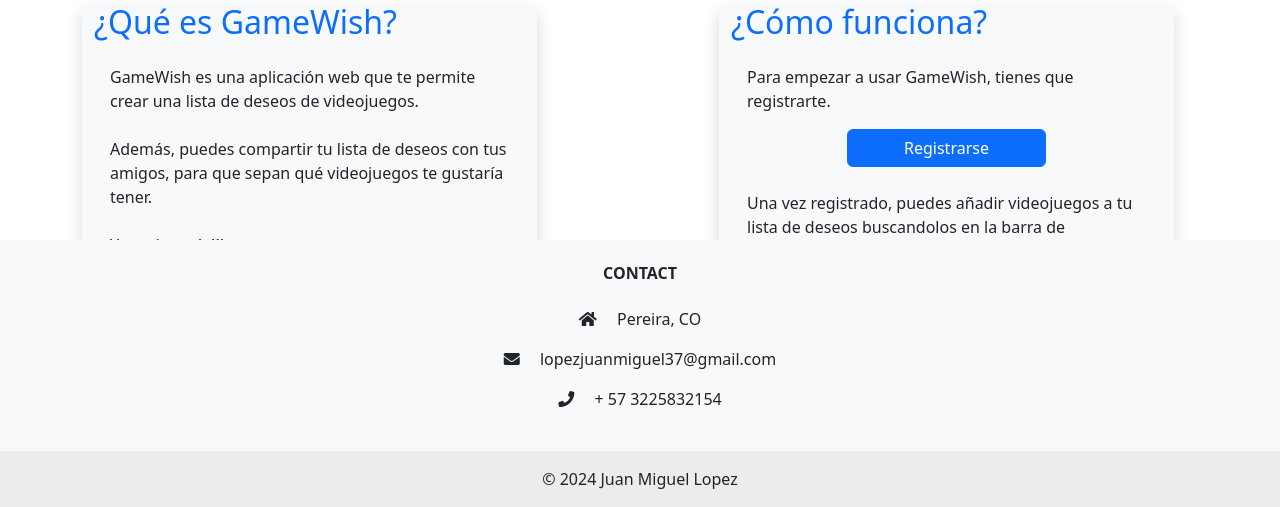
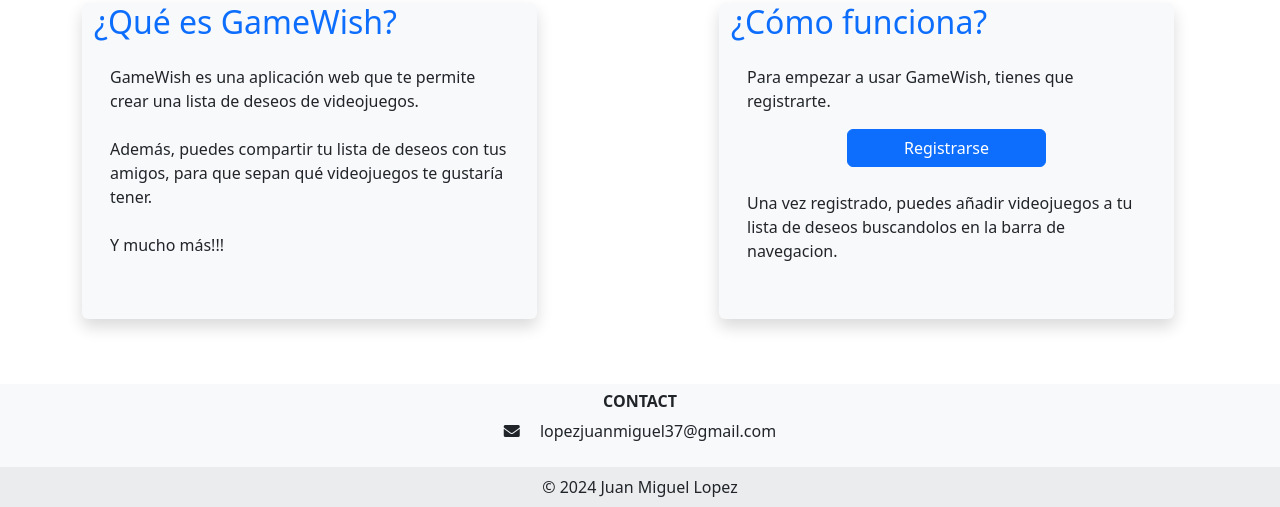
Before and after one commit to juanmisdev/gameWish, a Django app: page / in a window 1280 px wide. Shown: the part 293-800 px from the top of the page. Run offline with Django 5.2, Linux system fonts and the light colour scheme.

Commit message:
cambio en footer

```diff
--- a/gameWish/Core/templates/footer.html
+++ b/gameWish/Core/templates/footer.html
@@ -1,17 +1,15 @@
 <footer class="bg-body-tertiary text-center fixed-bottom">
     <!-- Grid container -->
-    <div class="container p-4">
-        <div class="col-md-4 col-lg-3 col-xl-3 mx-auto mb-md-0 mb-4">
+    <div class="container p-2">
+        <div class="col-md-6 col-lg-4 col-xl-3 mx-auto mb-md-0 mb-2">
             <!-- Links -->
-            <h6 class="text-uppercase fw-bold mb-4">Contact</h6>
-            <p><i class="fas fa-home me-3"></i> Pereira, CO</p>
+            <h6 class="text-uppercase fw-bold mb-2">Contact</h6>
             <p><i class="fas fa-envelope me-3"></i> lopezjuanmiguel37@gmail.com</p>
-            <p><i class="fas fa-phone me-3"></i> + 57 3225832154</p>
         </div>
     </div>
     <!-- Grid container -->
     <!-- Copyright -->
-    <div class="text-center p-3" style="background-color: rgba(0, 0, 0, 0.05);">
+    <div class="text-center p-2" style="background-color: rgba(0, 0, 0, 0.05);">
         © 2024 Juan Miguel Lopez
     </div>
     <!-- Copyright -->
--- a/gameWish/Core/templates/home.html
+++ b/gameWish/Core/templates/home.html
@@ -44,6 +44,10 @@
             </div>
         </div>
     </div>
+    <div class='pb-5'>
+
+    </div>
+    <br/><br/><br/><br/>
 
     {% include 'footer.html' %}
 
```
